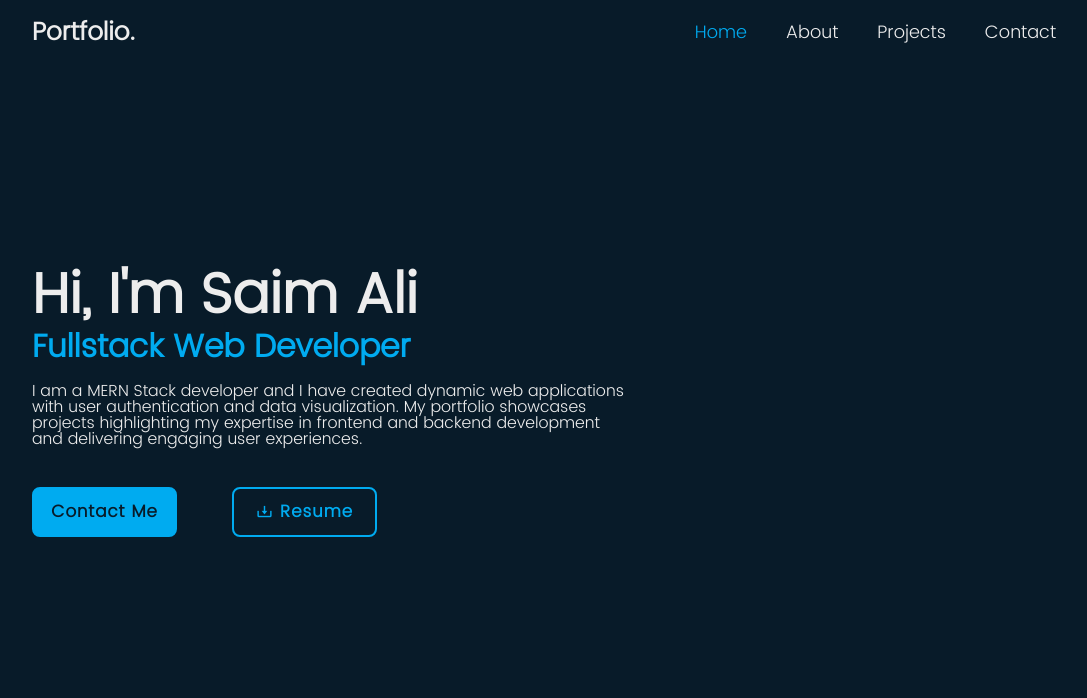
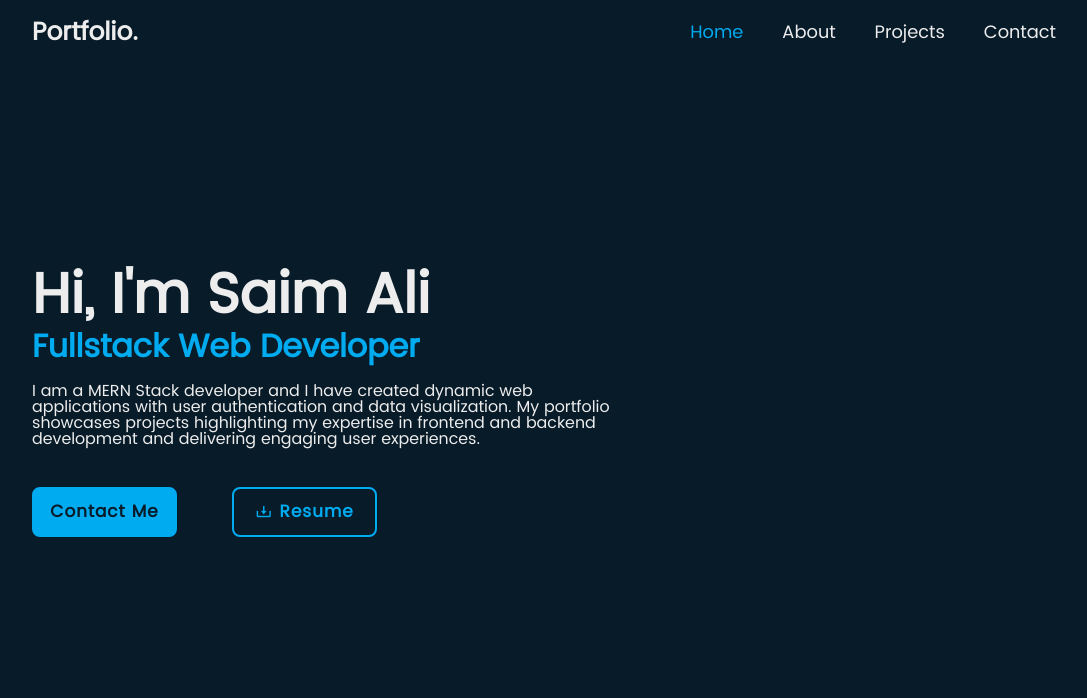
Before and after one commit to saimali1124/saimali1124.github.io, a plain HTML site: page index.html in a window 1280 px wide. Shown: the top 698 px of the page, without its empty margins (96-1183 px from the left). Drawn offline with nearby package versions, Linux system fonts and the light colour scheme; files whose address does not match are found by name.

Commit message:
Font Changes

```diff
--- a/style.css
+++ b/style.css
@@ -2,7 +2,7 @@
 
 @font-face {
     font-family: PoppinsFont;
-    src: url(./poppins-light-webfont.woff);
+    src: url(./poppins-regular-webfont.woff);
 }
 
 * {
```
